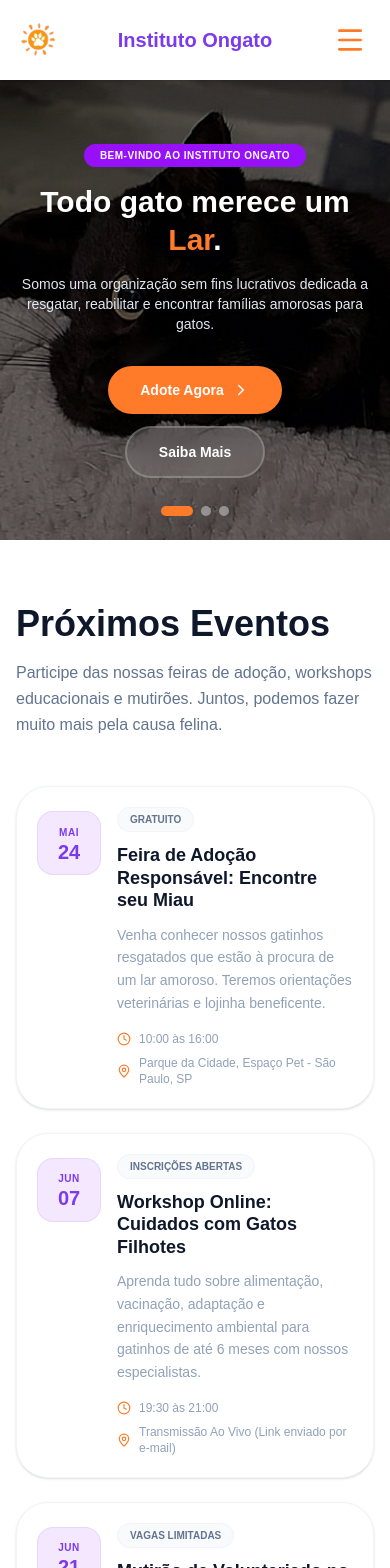
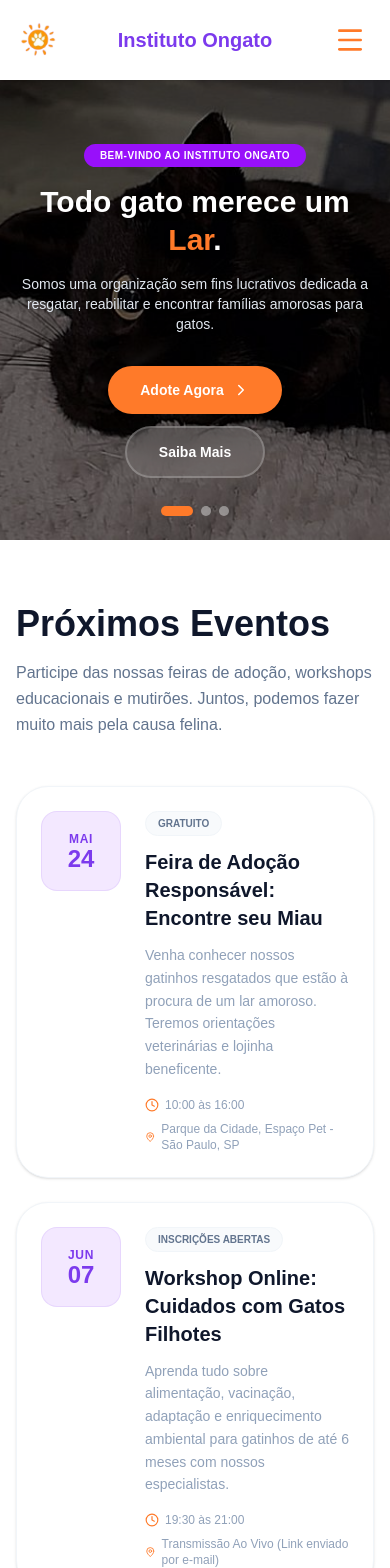
Before and after one commit to kasslima/ongato-front, a Next.js app: page /eventos in a window 390 px wide. Shown: the top 1568 px of the page. Built offline with nearby package versions, Linux system fonts and the light colour scheme.

Commit message:
Responsividade das telas

```diff
--- a/components/site/AdocaoLista.tsx
+++ b/components/site/AdocaoLista.tsx
@@ -362,13 +362,6 @@ export default function AdocaoLista() {
               </div>
 
               {/* Fotos Menores (Thumbnails) */}
-              <div className="grid grid-cols-3 gap-3">
-                {petSelecionado.fotosAdicionais?.map((foto, index) => (
-                  <div key={index} className="relative aspect-square rounded-xl overflow-hidden bg-slate-200 border border-slate-100 hover:opacity-80 transition-opacity cursor-pointer">
-                    <Image src={foto} alt={`${petSelecionado.nome} foto ${index + 1}`} fill className="object-cover" />
-                  </div>
-                ))}
-              </div>
             </div>
 
             {/* Lado Direito: Informações e Ação */}
--- a/components/site/EventosLista.tsx
+++ b/components/site/EventosLista.tsx
@@ -36,62 +36,66 @@ const EVENTOS = [
 export default function EventosLista() {
   return (
     <section className="w-full py-16 bg-white">
-      <div className="container mx-auto px-4">
+      <div className="container mx-auto px-4 ">
 
-        {/* Cabeçalho centralizado no Desktop */}
-        <div className="mb-12 flex flex-col md:items-center md:text-center">
+        {/* Cabeçalho */}
+        <div className="mb-12">
+          {/* CORREÇÃO: Removido o trecho de código quebrado 'border-[#FF7A29' */}
           <h1 className="text-4xl font-bold text-slate-900 mb-4">Próximos Eventos</h1>
-          <p className="text-slate-500 max-w-2xl leading-relaxed md:mx-auto">
+          <p className="text-slate-500 max-w-2xl leading-relaxed">
             Participe das nossas feiras de adoção, workshops educacionais e mutirões. Juntos, podemos fazer muito mais pela causa felina.
           </p>
         </div>
 
-        {/* Lista de Eventos centralizada na página */}
-        <div className="space-y-6 max-w-4xl mx-auto">
+        {/* Lista de Eventos */}
+        <div className="space-y-6 max-w-4xl">
           {EVENTOS.map((evento) => (
             <div
               key={evento.id}
-              className="bg-white rounded-[32px] border border-slate-100 p-5 md:p-8 shadow-sm hover:shadow-md transition-all flex flex-row items-start md:items-center gap-4 md:gap-6 group"
+              className="bg-white rounded-[32px] border border-slate-100 p-6 md:p-8 shadow-sm hover:shadow-md transition-all flex flex-col md:flex-row justify-between items-start md:items-center gap-6 group"
             >
-              {/* Bloco de Data (Menor no mobile, mantendo à esquerda) */}
-              <div className="w-16 h-16 md:w-20 md:h-20 bg-[#F3E8FF] rounded-2xl flex flex-col items-center justify-center text-center shrink-0 border border-[#7C3AED]/10 mt-1 md:mt-0">
-                <span className="text-[10px] md:text-xs font-bold text-[#7C3AED] uppercase tracking-wider">
-                  {evento.data.split(" ")[2]}
+              {/* Lado Esquerdo: Data e Info */}
+              <div className="flex items-start gap-6 flex-1">
+
+                {/* Bloco de Data (Garante que exiba o Dia e o Mês Corretamente) */}
+                <div className="w-20 h-20 bg-[#F3E8FF] rounded-2xl flex flex-col items-center justify-center text-center shrink-0 border border-[#7C3AED]/10">
+                  <span className="text-xs font-bold text-[#7C3AED] uppercase tracking-wider">
+                    {evento.data.split(" ")[2]} {/* Captura o 'Mai' ou 'Jun' */}
                   </span>
-                <span className="text-xl md:text-2xl font-black text-[#7C3AED] leading-none mt-0.5">
-                  {evento.data.split(" ")[0]}
+                  <span className="text-2xl font-black text-[#7C3AED] leading-none">
+                    {evento.data.split(" ")[0]} {/* Captura o número '24', '07', etc. */}
                   </span>
                 </div>
 
                 {/* Detalhes do Evento */}
-              <div className="space-y-3 w-full">
+                <div className="space-y-3">
                   <div className="flex flex-wrap items-center gap-2">
                     <span className="px-3 py-1 bg-slate-50 text-slate-500 rounded-full text-[10px] font-bold uppercase border border-slate-100">
                       {evento.status}
                     </span>
                   </div>
 
-                {/* Título */}
-                <h3 className="text-lg md:text-2xl font-bold text-slate-900 group-hover:text-[#FF7A29] transition-colors leading-tight">
+                  {/* Título com hover dinâmico combinando com o botão */}
+                  <h3 className="text-xl md:text-2xl font-bold text-slate-900 group-hover:text-[#FF7A29] transition-colors">
                     {evento.titulo}
                   </h3>
                   <p className="text-sm text-slate-400 leading-relaxed max-w-2xl">
                     {evento.descricao}
                   </p>
 
-                {/* Meta dados (Hora e Local perfeitamente alinhados) */}
-                <div className="flex flex-col sm:flex-row sm:flex-wrap gap-x-6 gap-y-2 text-xs font-medium text-slate-400 pt-1">
-                  <div className="flex items-center gap-2">
-                    <Clock size={14} className="text-[#FF7A29] shrink-0" />
-                    <span>{evento.horario}</span>
+                  {/* Meta dados (Hora e Local) */}
+                  <div className="flex flex-wrap gap-x-6 gap-y-2 text-xs font-medium text-slate-400 pt-1">
+                    <div className="flex items-center gap-1.5">
+                      <Clock size={14} className="text-[#FF7A29]" />
+                      {evento.horario}
                     </div>
-                  <div className="flex items-center gap-2">
-                    <MapPin size={14} className="text-[#FF7A29] shrink-0" />
-                    <span className="leading-snug">{evento.local}</span>
+                    <div className="flex items-center gap-1.5">
+                      <MapPin size={14} className="text-[#FF7A29]" />
+                      {evento.local}
                     </div>
                   </div>
                 </div>
-
+              </div>
             </div>
           ))}
         </div>
```
Lines whose indentation alone changed are shown as unchanged.
